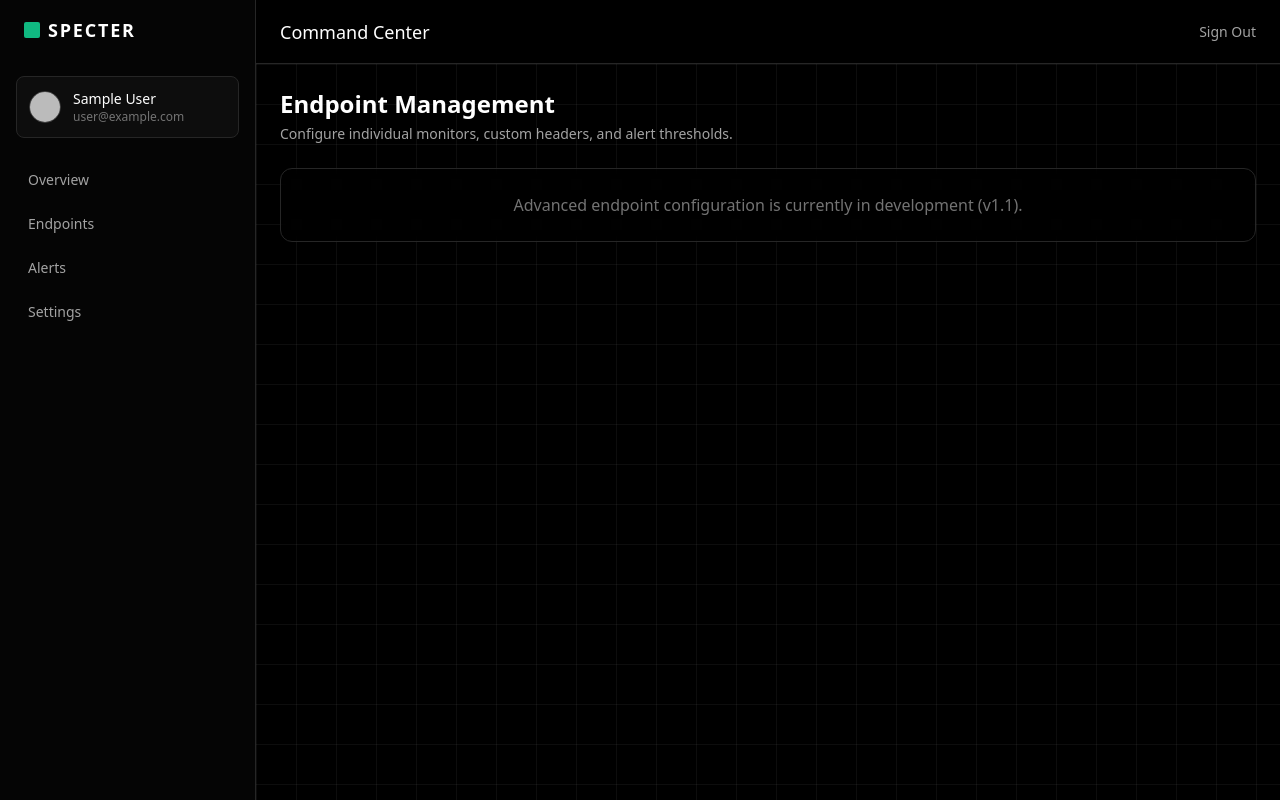
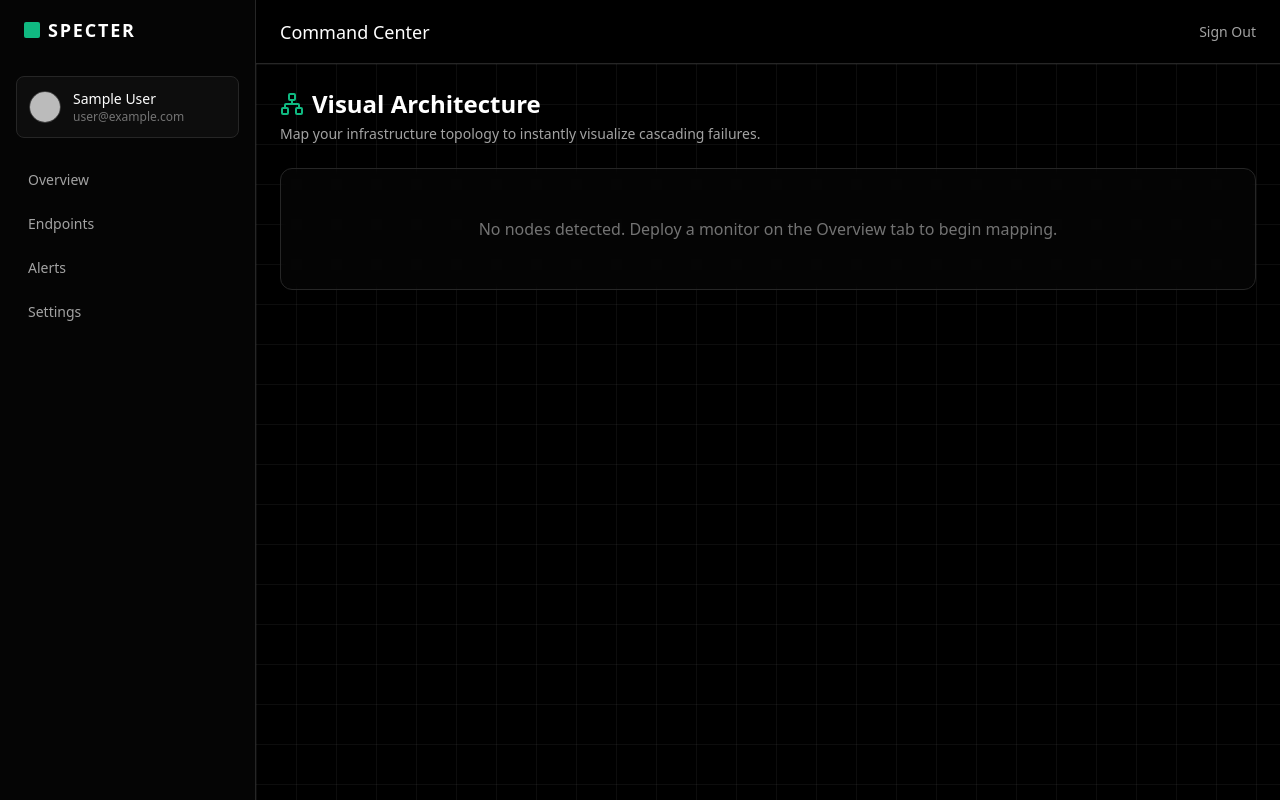
Before and after one commit to hapybeing/Another, a Next.js app: page /dashboard/endpoints in a window 1280 px wide. Built offline with nearby package versions, Linux system fonts and the light colour scheme; no server answers; the database is empty; sample sign-in values are in the browser's storage.

Commit message:
Update page.tsx

```diff
--- a/app/dashboard/endpoints/page.tsx
+++ b/app/dashboard/endpoints/page.tsx
@@ -1,16 +1,37 @@
-export default function EndpointsPage() {
+import { getServerSession } from "next-auth";
+import { authOptions } from "@/lib/auth";
+import { prisma } from "@/lib/prisma";
+import Canvas from "./Canvas";
+import { Network } from "lucide-react";
+
+export default async function EndpointsPage() {
+  const session = await getServerSession(authOptions);
+
+  // Fetch the latest state of all monitors
+  const monitors = await prisma.monitor.findMany({
+    where: { userId: session?.user?.id },
+    orderBy: { createdAt: 'desc' }
+  });
+
   return (
-    <div className="max-w-6xl mx-auto space-y-6">
-      <div className="flex justify-between items-center">
+    <div className="max-w-6xl mx-auto space-y-6 pb-12">
+      <div className="flex flex-col sm:flex-row justify-between items-start sm:items-center gap-4">
         <div>
-          <h1 className="text-2xl font-bold text-white">Endpoint Management</h1>
-          <p className="text-neutral-400 text-sm mt-1">Configure individual monitors, custom headers, and alert thresholds.</p>
+          <h1 className="text-2xl font-bold text-white flex items-center gap-2">
+            <Network className="w-6 h-6 text-emerald-500" />
+            Visual Architecture
+          </h1>
+          <p className="text-neutral-400 text-sm mt-1">Map your infrastructure topology to instantly visualize cascading failures.</p>
         </div>
       </div>
 
-      <div className="rounded-xl border border-neutral-800 bg-black/40 backdrop-blur-sm p-6 text-center">
-        <p className="text-neutral-500">Advanced endpoint configuration is currently in development (v1.1).</p>
-      </div>
+      {monitors.length === 0 ? (
+        <div className="rounded-xl border border-neutral-800 bg-neutral-900/20 p-12 text-center backdrop-blur-sm">
+          <p className="text-neutral-500">No nodes detected. Deploy a monitor on the Overview tab to begin mapping.</p>
+        </div>
+      ) : (
+        <Canvas monitors={monitors} />
+      )}
     </div>
   );
 }
```
